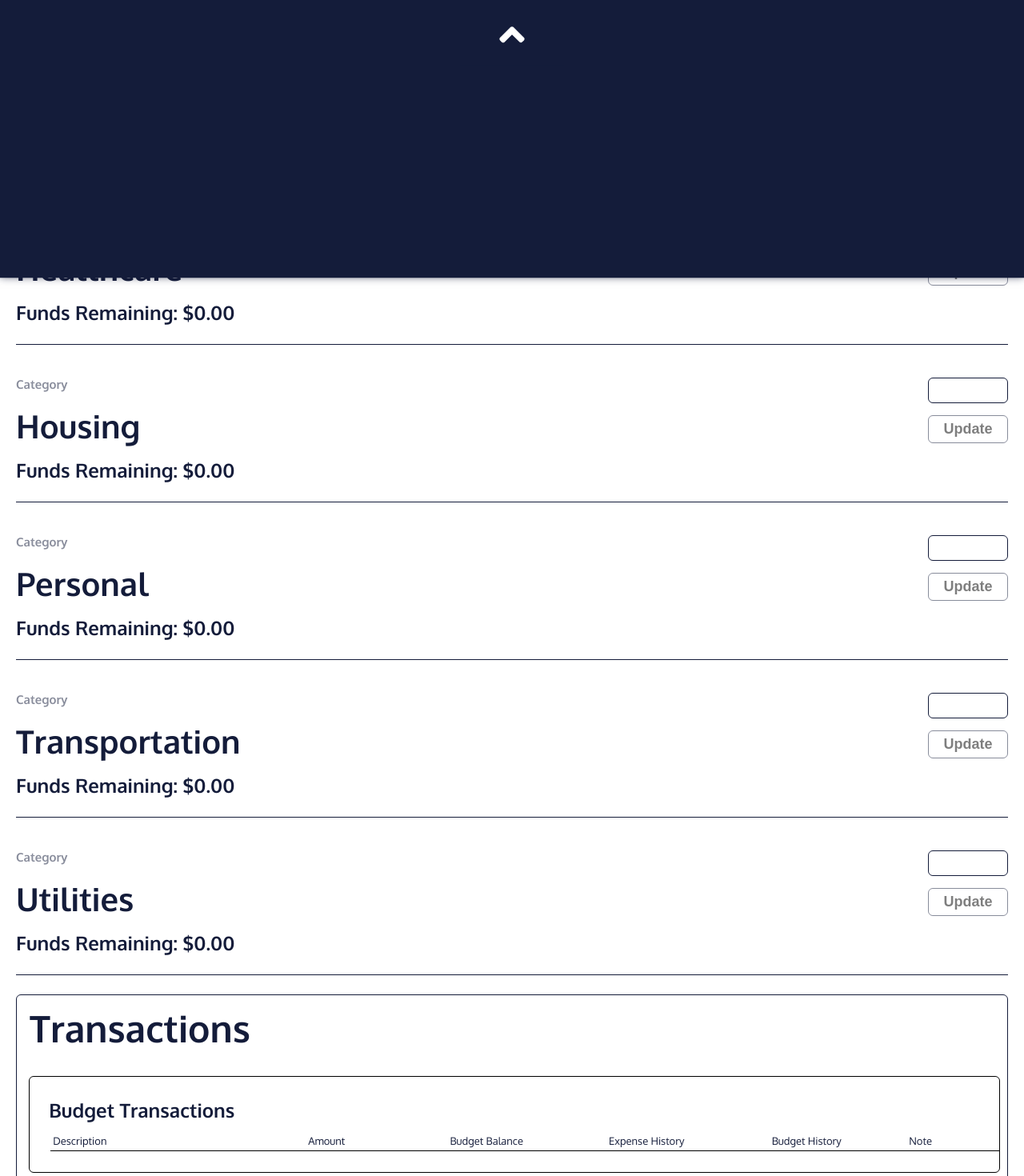
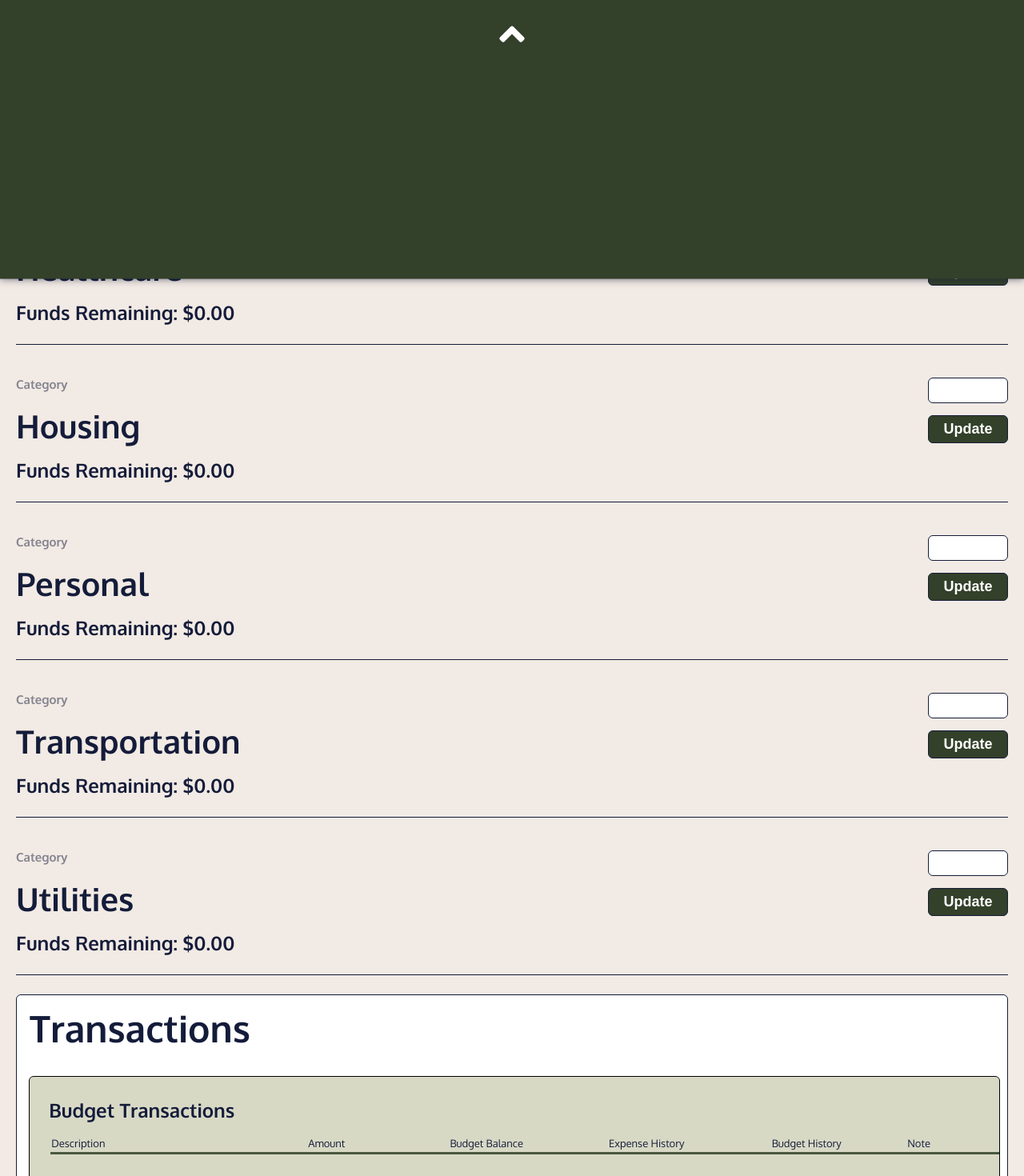
Before and after one commit to E-D-Richard/budget-tracker-webbapp, a React (Create React App) app: page / in a window 1280 px wide. Shown: the part 700-2170 px from the top of the page at 80% size. Built offline with nearby package versions, Linux system fonts and the light colour scheme.

Commit message:
change to green pallate

```diff
--- a/src/assets/index.css
+++ b/src/assets/index.css
@@ -1,19 +1,21 @@
 @import url("https://fonts.googleapis.com/css2?family=Oxygen:wght@400;700&display=swap");
 
 :root {
-  --main-text-color: #141c3a;
+  /* --main-text-color: #141c3a; */
+  --main-text-color: #40493B;
   --blue: #3069f0;
   --red: #fd4d3f;
   --gray: rgba(20, 28, 58, 0.5);
   --shadow: 0px 0px 15px -5px rgba(20, 28, 58, 0.7);
   --light-blue: #e3e6ff;
-  /* potential color palette:
-      #141C3A
-      #8184AA
-      #161E3C
-      #CFD2FB
-      #C4C7F0
-  */
+  /* new color palette: */
+  --primary-dark-green: #33402A;
+  --secondary-dark-green: #49593E;
+  --medium-green: #7F8C72;
+  --secondary-light-green: #B4BFA3;
+  --primary-light-green: #D8D9C5;
+  --cream: #F2EAE4;
+  --green-highlight: rgb(199, 207, 206);
 }
 
 html {
@@ -28,6 +30,7 @@ html {
 
 body {
   font-family: "Oxygen", sans-serif;
+  background-color: var(--cream);
   color: var(--main-text-color);
   /* padding: 24px 20px 0px 20px; */
   margin: 0;
@@ -92,7 +95,6 @@ header h1 {
 nav {
   /* position: fixed; */
   position: static;
-  background-color: #fff;
   z-index: 5;
   width: 100%;
   min-height: 5rem;
--- a/src/components/body/transactions/transactionList.css
+++ b/src/components/body/transactions/transactionList.css
@@ -1,6 +1,5 @@
 :root {
   --main-text-color: #141c3a;
-  --light-blue: #e3e6ff;
   --light-brown-hsl-codes: 40 21% 53%;
 }
 
@@ -22,6 +21,7 @@
   outline: 1px solid black;
   border-radius: 5px;
   overflow-x: auto;
+  background-color: var(--primary-light-green);
 }
 
 .budget.transaction-list-container {
@@ -54,16 +54,31 @@ table.transaction-list {
 
 table.transaction-list thead tr {
   padding-bottom: 0.2rem;
+  background: none;
+  border: none;
+  border-radius: 0px;
+  border-bottom: 3px solid var(--secondary-dark-green);
+  margin-top: 1.5rem;
+}
+
+table.transaction-list thead td {
+  display: flex;
+  justify-content: center;
 }
 
 table.transaction-list tr {
   border-bottom: 1px solid black;
   /* box-shadow: 0px 1px 0px 0px rgb(0, 0, 0); */
   display: flex;
-  align-items: center;
   justify-content: space-between;
   column-gap: 5rem;
+  border: 3px solid var(--secondary-dark-green);
+  border-radius: 7px;
+  background-color: var(--cream);
+  margin-bottom: 1rem;
 }
+
+
 
 @media screen and (max-width: 600px) {
   table.transaction-list tr  {
@@ -73,16 +88,17 @@ table.transaction-list tr {
 }
 
 table.transaction-list tbody tr:hover {
-  background-color: var(--light-blue);
+  background-color: var(--green-highlight);
 }
 
-table.transaction-list td {
+table.transaction-list tbody td {
   display: flex;
   justify-content: center;
-  padding: 0.3rem;
-  padding-bottom: 0;
-  margin-bottom: 0.15rem;
+  padding-left: 0.5rem;
+  padding-top: 1rem;
+  padding-bottom: 0rem;
   margin-top: 1rem;
+
 }
 
 td.amount,
@@ -138,10 +154,14 @@ td.delete {
 }
 
 .transaction-list .delete {
+  margin-top: 0;
+  align-self: center;
   display: flex;
   justify-content: flex-end;
   align-items: center;
   border: none;
+  padding: 0.5rem;
+
 }
 
 
--- a/src/components/header/settingsMenu/settingsMenu.css
+++ b/src/components/header/settingsMenu/settingsMenu.css
@@ -1,6 +1,4 @@
 :root {
-  --main-text-color: #141c3a;
-  --light-blue: #e3e6ff;
   --open-menu-transition-time: 300ms;
 }
 
@@ -20,9 +18,9 @@
 
 
 #settings-menu-container .button-frame {
-  background-color: #e3e6ff;
+  background-color: var(--primary-light-green);
   width: 100%;
-  border-left: 2px solid rgba(20, 28, 58, 1);
+  border-left: 2px solid var(--primary-dark-green);
   z-index: 3;
 }
 
@@ -37,14 +35,14 @@
   border-left: 2px solid var(--main-text-color);
   border-bottom: 2px solid var(--main-text-color);
   border-radius: 0 0 0 10px;
-  background-color: var(--light-blue);
+  background-color: var(--primary-light-green);
   transition: all 120ms;
 }
 
 
 
 #settings-menu-container.open button#settings-menu-button {
-  border: 0px solid rgba(20, 28, 58, 1);
+  border: 0px solid #000;
   padding: 1px 6px;
   background-color: inherit;
 }
@@ -54,7 +52,7 @@
 }
 
 #settings-menu-container button#settings-menu-button svg {
-  color: rgba(20, 28, 58, 0.9);
+  color: var(--primary-dark-green);
   font-size: 4rem;
   transition: transform var(--open-menu-transition-time);
 }
@@ -71,9 +69,9 @@
   padding-bottom: 2rem;
   padding-left: 0.3rem;
   z-index: 4;
-  background-color: var(--light-blue);
+  background-color: var(--primary-light-green);
   border-radius: 0 0 0 10%;
-  border: 2px solid rgba(20, 28, 58, 1);
+  border: 2px solid var(--primary-dark-green);
   border-right: none;
   border-top: none;
 }
--- a/src/features/budgets/budgets.css
+++ b/src/features/budgets/budgets.css
@@ -56,7 +56,8 @@
   border: solid 1px #141c3a;
   font-size: 18px;
   font-weight: bold;
-  background: var(--white);
+  color: #fff;
+  background-color: var(--primary-dark-green);
   cursor: pointer;
 }
 
@@ -67,7 +68,7 @@
 }
 
 .budget-form .submit-button.prevent {
-    opacity: 0.5;
+    /* opacity: 0.5; */
     filter: blur(0.5px);
 }
 
--- a/src/features/newTransaction/newTransaction.css
+++ b/src/features/newTransaction/newTransaction.css
@@ -18,7 +18,7 @@ footer {
   position: fixed;
   bottom: 0;
   color: var(--white);
-  background: var(--main-text-color);
+  background: var(--primary-dark-green);
   box-shadow: 0px -1px 10px 0px rgba(20, 28, 58, 0.7);
   padding: 2rem;
   z-index: 0;
@@ -34,7 +34,7 @@ footer {
 
 .new-trans-button {
   color: #fff;
-  background-color: var(--main-text-color);
+  background-color: var(--primary-dark-green);
   border: none;
   padding: 2rem 4rem 1rem 4rem;
   transition: transform 320ms;
@@ -92,6 +92,7 @@ footer {
   font-size: 15px;
   font-weight: bold;
   margin-bottom: 8px;
+  color: #fff;
 }
 
 .new-trans-form select {
@@ -123,10 +124,9 @@ form .new-trans-desc {
   grid-column: 1/7;
   font-size: clamp(2rem, 2vw, 3rem);
   font-weight: bold;
-  color: #ffffff;
-  background-color: #141c3a;
+  background-color: var(--primary-light-green);
+  color: #000;
   border-radius: 6px;
-  border: solid 1px #ffffff;
   padding: 18px 12px;
   margin-top: 15px;
   cursor: pointer;
@@ -135,52 +135,17 @@ form .new-trans-desc {
 
 .new-trans-form .submit-btn:hover {
   transform: scale(1.03);
+  background-color: var(--secondary-light-green);
 }
 
 .new-trans-form .submit-btn:active {
   transform: scale(1);
 }
 
-.new-trans-form .submit-btn.prevent {
+/* .new-trans-form .submit-btn.prevent {
   opacity: 0.4;
-}
+} */
 
 .new-trans-form .submit-btn.allow {
   opacity: 1;
 }
-
-/* ---------------------------------------------------------new transaction desktop media queries */
-
-/* @media screen and (min-width: 850px) {
-    section.new-trans-container h2 {
-      display: inline-block;
-      margin-bottom: 0;
-    }
-
-
-
-    form.new-trans-form {
-      row-gap: 0px;
-      max-width: 50%;
-      margin: 0;
-      padding: 0;
-    }
-
-    form .new-trans-select {
-      grid-column: 1/3;
-    }
-    form .new-trans-amount {
-      grid-column: 3/5;
-    }
-    form .new-trans-desc {
-      grid-column: 5/7;
-      grid-row: 1/3;
-    }
-
-    form.new-trans-form .submit-btn:hover,
-    form.new-trans-form .submit-btn:focus {
-      color: var(--main-text-color);
-      background-color: var(--white);
-    }
-  }
-   */
--- a/src/features/settings/settings.css
+++ b/src/features/settings/settings.css
@@ -26,27 +26,29 @@
   padding: 1rem 1rem 1rem 0;
   border: none;
   border-radius: 10px 0 0 10px;
-  background-color: var(--light-blue);
+  background-color: var(--primary-light-green);
   border-right: 7px solid var(--light-blue);
+
   transition: all 0.25s;
 }
 
 .setting-container .setting-button.open {
   border-right: 7px solid var(--main-text-color);
+  background-color: hsla(39, 14%, 55%, 0.3);
 }
 
 
 .setting-container .setting-button:hover,
 .setting-container .setting-button.open:hover {
   cursor: pointer;
-  background-color: hsl(40 18% 53% / 0.20);
+  background-color: var(--secondary-light-green);
   backdrop-filter: blur(5px);
   border-right: 7px solid hsl(227 49% 15% / 0.78);
 }
 
 .setting-container .setting-button:active,
 .setting-container .setting-button.open:active {
-  background-color: hsl(227 49% 15% / 0.05);
+  /* background-color: hsl(227 49% 15% / 0.05); */
   transform: scale(1.05);
 }
 
```
